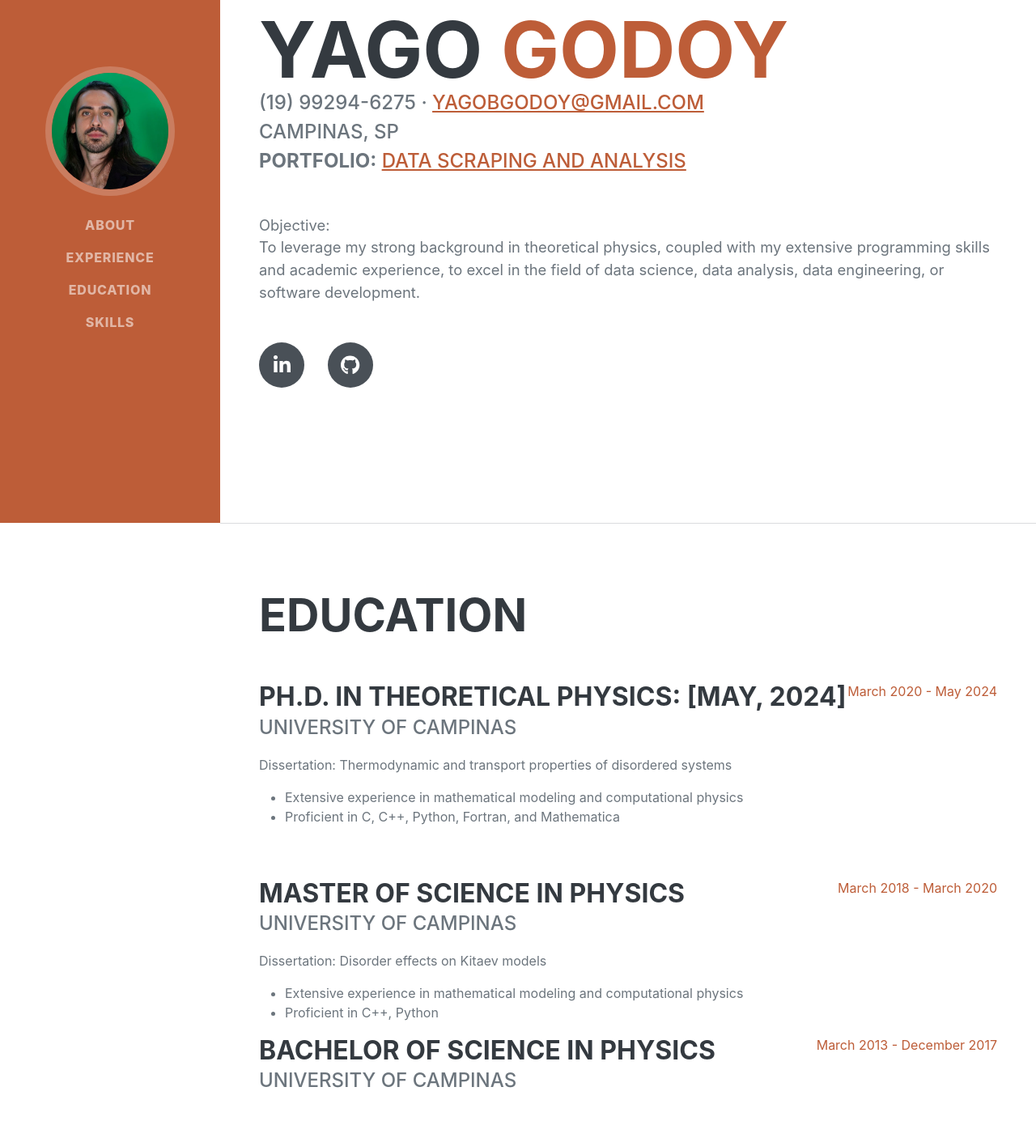
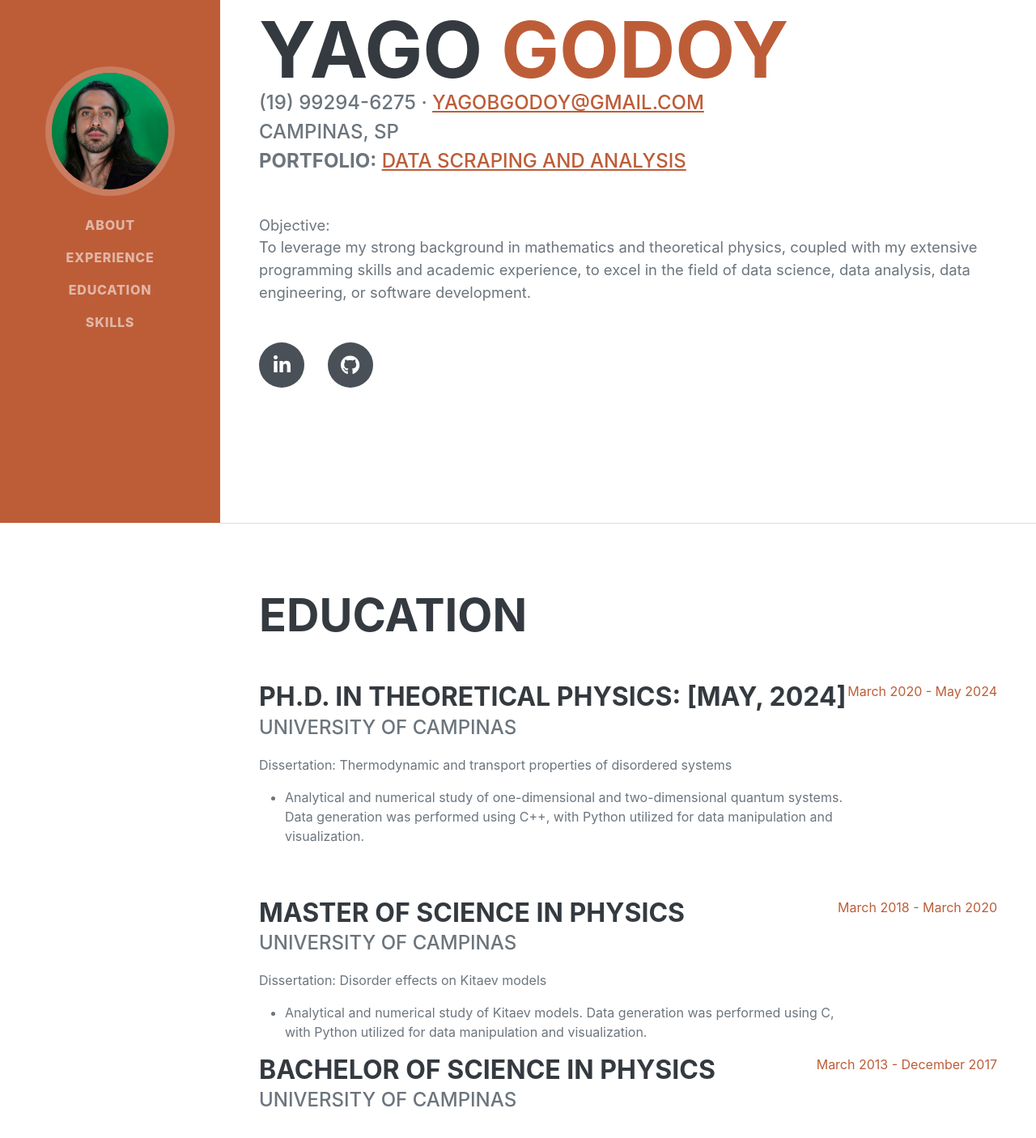
Before and after one commit to ybgodoy/curriculum, a plain HTML site: page index.html in a window 1280 px wide. Shown: the part 154-1560 px from the top of the page at 81% size. Drawn offline with nearby package versions, Linux system fonts and the light colour scheme; a web font is replaced by a local one.

Commit message:
Initial commit

```diff
--- a/index.html
+++ b/index.html
@@ -50,7 +50,7 @@
                         <b>Portfolio:</b> <a href="https://ybgodoy.github.io/">Data scraping and analysis</a>
                     </div>
                     <p class="lead mb-5">Objective: <br>
-                        To leverage my strong background in theoretical physics, coupled with my extensive programming skills and academic experience, to excel in the field of data science, data analysis, data engineering, or software development.</p>
+                        To leverage my strong background in mathematics and theoretical physics, coupled with my extensive programming skills and academic experience, to excel in the field of data science, data analysis, data engineering, or software development.</p>
                     <div class="social-icons">
                         <a class="social-icon" href="https://www.linkedin.com/in/yago-godoy/"><i class="fab fa-linkedin-in"></i></a>
                         <a class="social-icon" href="https://github.com/ybgodoy"><i class="fab fa-github"></i></a>
@@ -69,8 +69,7 @@
                             <div class="subheading mb-3">University of Campinas</div>
                             <div>Dissertation: Thermodynamic and transport properties of disordered systems</div>
                             <p> <ul>
-                                <li>Extensive experience in mathematical modeling and computational physics</li>
-                                <li>Proficient in C, C++, Python, Fortran, and Mathematica</li>
+                                <li>Analytical and numerical study of one-dimensional and two-dimensional quantum systems. Data generation was performed using C++, with Python utilized for data manipulation and visualization.</li>
                                 </ul>
                             </p>
                         </div>
@@ -82,8 +81,7 @@
                             <div class="subheading mb-3">University of Campinas</div>
                             <div>Dissertation: Disorder effects on Kitaev models</div>
                             <p> <ul>
-                                <li>Extensive experience in mathematical modeling and computational physics</li>
-                                <li>Proficient in C++, Python</li>
+                                <li>Analytical and numerical study of Kitaev models. Data generation was performed using C, with Python utilized for data manipulation and visualization.</li>
                                 </ul>
                             </p>
                         </div>
```
